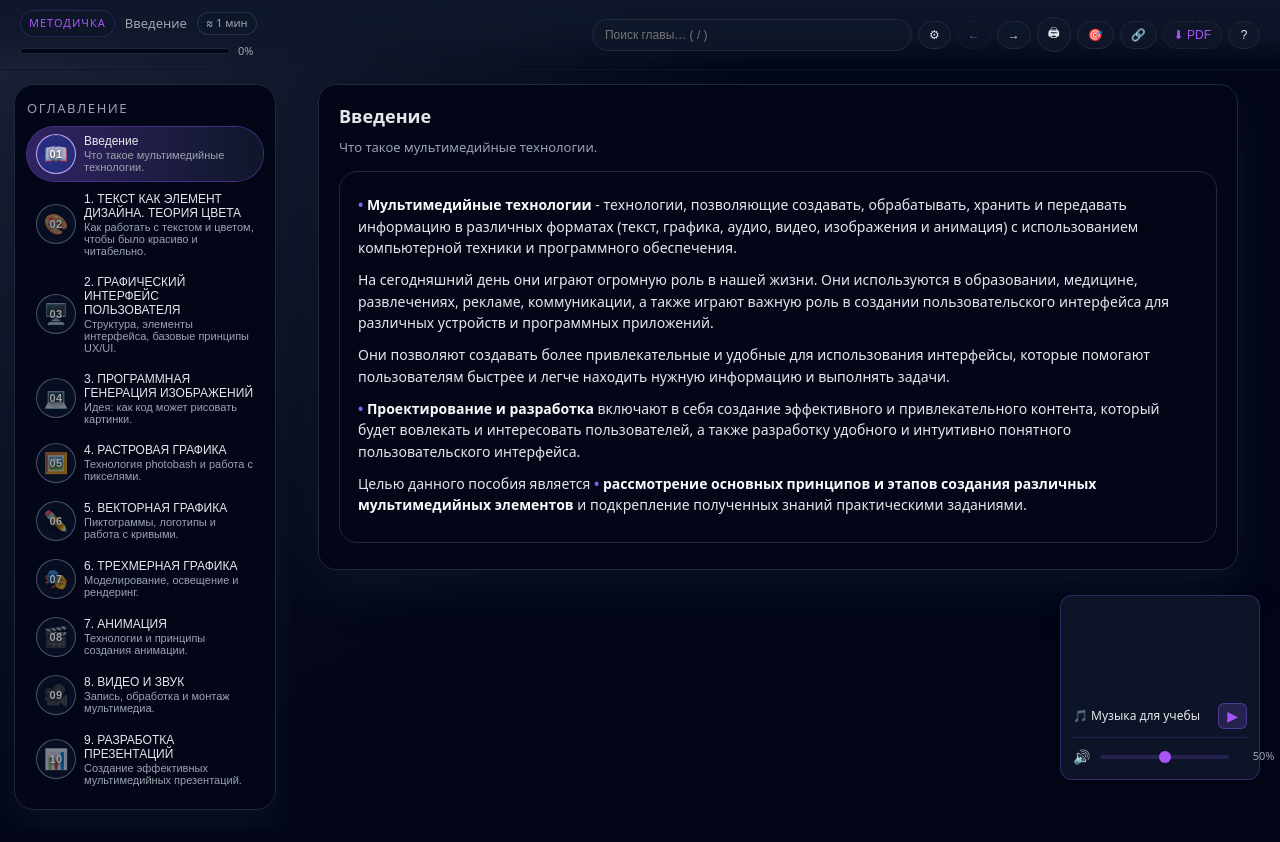
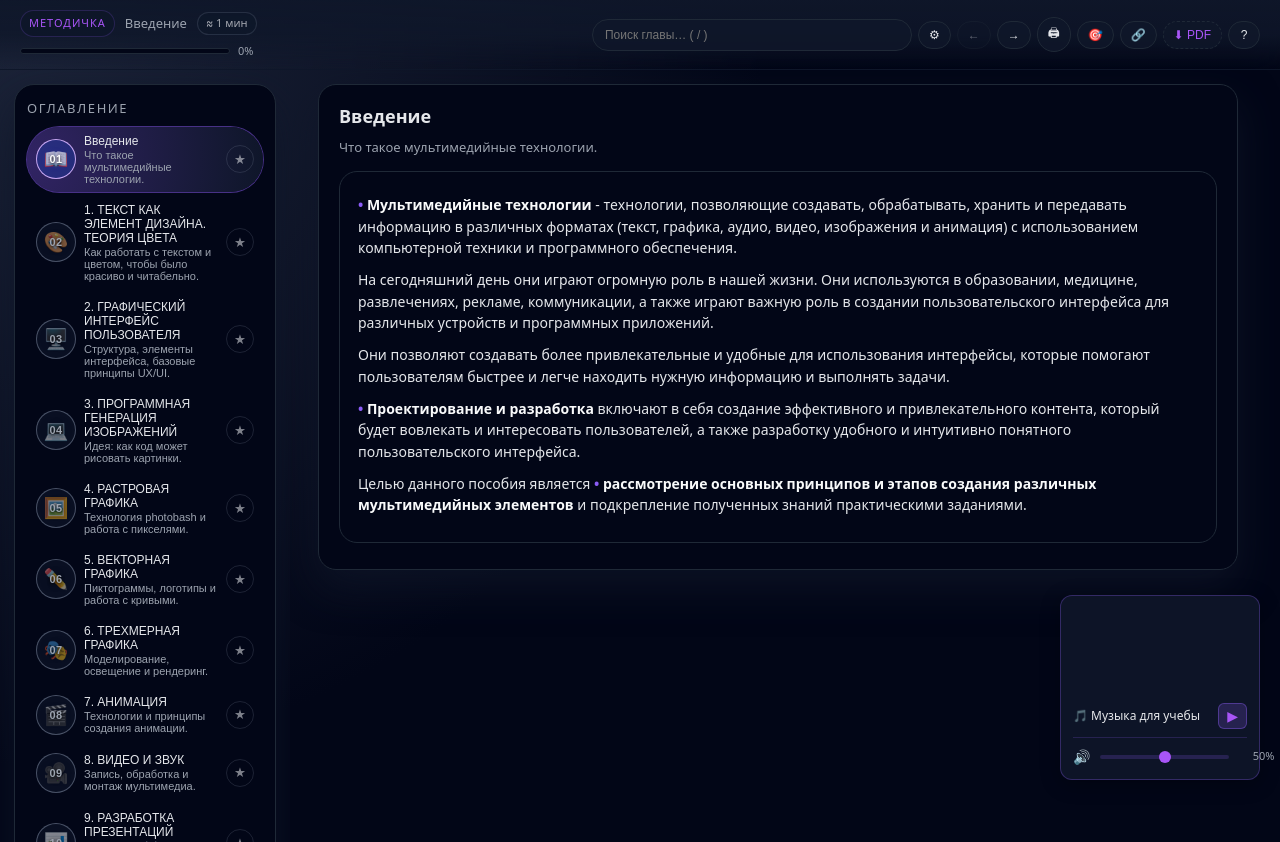
Before and after one commit to Nuwyint/metodichka-site, a React (Vite) app: page /#intro in a window 1280 px wide. Built offline with nearby package versions, Linux system fonts and the light colour scheme; grey boxes are pictures that could not be loaded.

Commit message:
feat: favorites in sidebar

```diff
--- a/src/App.jsx
+++ b/src/App.jsx
@@ -3175,7 +3175,14 @@ function SectionBody({ section, onOpenImage }) {
 }
 
 
-function Sidebar({ sections, currentId, onSelect, recentIds = [] }) {
+function Sidebar({
+  sections,
+  currentId,
+  onSelect,
+  recentIds = [],
+  favoriteIds = [],
+  onToggleFavorite,
+}) {
   // Icons for each chapter
   const chapterIcons = {
     intro: "📖",
@@ -3194,6 +3201,33 @@ function Sidebar({ sections, currentId, onSelect, recentIds = [] }) {
     <aside className="sidebar">
       <div className="sidebar-card">
         <h2 className="sidebar-title">Оглавление</h2>
+
+        {favoriteIds.length > 0 && (
+          <>
+            <div className="sidebar-subtitle">Избранное</div>
+            <div className="sidebar-recent">
+              {favoriteIds.map((id) => {
+                const s = sections.find((x) => x.id === id);
+                if (!s) return null;
+                return (
+                  <button
+                    key={id}
+                    className="sidebar-recent-item"
+                    onClick={() => onSelect(id)}
+                    type="button"
+                    title={s.title}
+                  >
+                    <span className="sidebar-recent-icon">
+                      {chapterIcons[id] || "📄"}
+                    </span>
+                    <span className="sidebar-recent-text">{s.title}</span>
+                    <span className="sidebar-fav-pill">★</span>
+                  </button>
+                );
+              })}
+            </div>
+          </>
+        )}
 
         {recentIds.length > 1 && (
           <>
@@ -3248,6 +3282,30 @@ function Sidebar({ sections, currentId, onSelect, recentIds = [] }) {
                     <span className="sidebar-item-sub">{section.short}</span>
                   )}
                 </span>
+
+                <button
+                  type="button"
+                  className={
+                    "sidebar-fav-btn" +
+                    (favoriteIds.includes(section.id) ? " is-fav" : "")
+                  }
+                  onClick={(e) => {
+                    e.stopPropagation();
+                    onToggleFavorite?.(section.id);
+                  }}
+                  aria-label={
+                    favoriteIds.includes(section.id)
+                      ? "Убрать из избранного"
+                      : "Добавить в избранное"
+                  }
+                  title={
+                    favoriteIds.includes(section.id)
+                      ? "Убрать из избранного"
+                      : "Добавить в избранное"
+                  }
+                >
+                  ★
+                </button>
               </button>
             </li>
           ))}
@@ -3408,6 +3466,15 @@ function App() {
       return [];
     }
   });
+  const [favoriteIds, setFavoriteIds] = useState(() => {
+    try {
+      const raw = localStorage.getItem("metodichka-favoriteIds");
+      const arr = raw ? JSON.parse(raw) : [];
+      return Array.isArray(arr) ? arr.filter((x) => typeof x === "string") : [];
+    } catch {
+      return [];
+    }
+  });
   const scrollSaveTimerRef = useRef(null);
   const didInitialScrollRestoreRef = useRef(false);
 
@@ -3513,6 +3580,21 @@ function App() {
       return next;
     });
   }, [currentId]);
+
+  const toggleFavorite = (id) => {
+    setFavoriteIds((prev) => {
+      const exists = prev.includes(id);
+      const next = exists ? prev.filter((x) => x !== id) : [id, ...prev];
+      localStorage.setItem("metodichka-favoriteIds", JSON.stringify(next));
+      pushToast({
+        type: "success",
+        title: exists ? "Убрано из избранного" : "Добавлено в избранное",
+        message: sections.find((s) => s.id === id)?.title || id,
+        durationMs: 1600,
+      });
+      return next;
+    });
+  };
 
   useEffect(() => {
     const onHashChange = () => {
@@ -3775,6 +3857,8 @@ function App() {
             sections={sections}
             currentId={currentId}
             recentIds={recentIds}
+            favoriteIds={favoriteIds}
+            onToggleFavorite={toggleFavorite}
             onSelect={(id) => {
               selectSection(id);
             }}
--- a/src/index.css
+++ b/src/index.css
@@ -406,7 +406,7 @@ body {
   padding: 8px 10px;
   cursor: pointer;
   display: grid;
-  grid-template-columns: 20px 1fr;
+  grid-template-columns: 20px 1fr auto;
   gap: 8px;
   align-items: center;
   text-align: left;
@@ -427,6 +427,46 @@ body {
   overflow: hidden;
   text-overflow: ellipsis;
   white-space: nowrap;
+}
+
+.sidebar-fav-pill {
+  font-size: 12px;
+  color: rgba(250, 204, 21, 0.9);
+  border: 1px solid rgba(250, 204, 21, 0.25);
+  background: rgba(250, 204, 21, 0.08);
+  padding: 2px 7px;
+  border-radius: 999px;
+}
+
+.sidebar-item {
+  position: relative;
+}
+
+.sidebar-fav-btn {
+  margin-left: auto;
+  border-radius: 999px;
+  border: 1px solid rgba(148, 163, 184, 0.18);
+  background: transparent;
+  color: rgba(229, 231, 235, 0.55);
+  width: 28px;
+  height: 28px;
+  cursor: pointer;
+  display: inline-flex;
+  align-items: center;
+  justify-content: center;
+  flex: 0 0 auto;
+}
+
+.sidebar-fav-btn:hover {
+  border-color: rgba(250, 204, 21, 0.35);
+  color: rgba(250, 204, 21, 0.95);
+  background: rgba(250, 204, 21, 0.08);
+}
+
+.sidebar-fav-btn.is-fav {
+  border-color: rgba(250, 204, 21, 0.35);
+  color: rgba(250, 204, 21, 0.95);
+  background: rgba(250, 204, 21, 0.1);
 }
 
 .sidebar-list {
```
